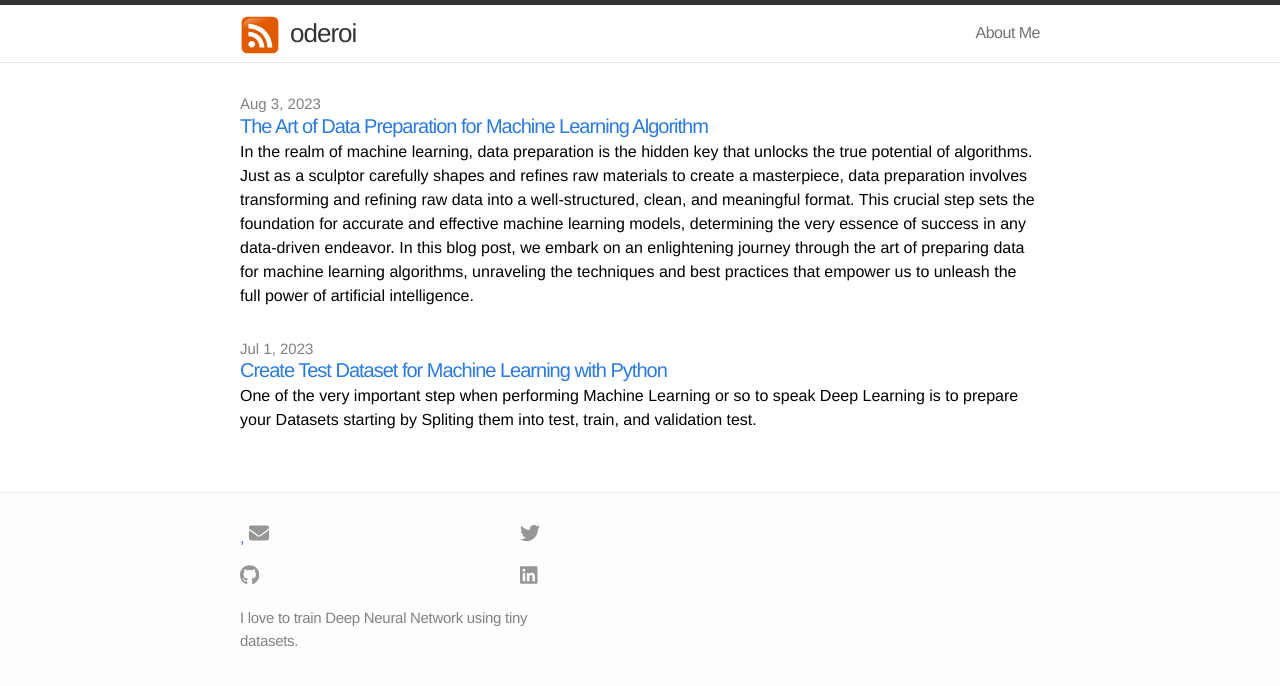
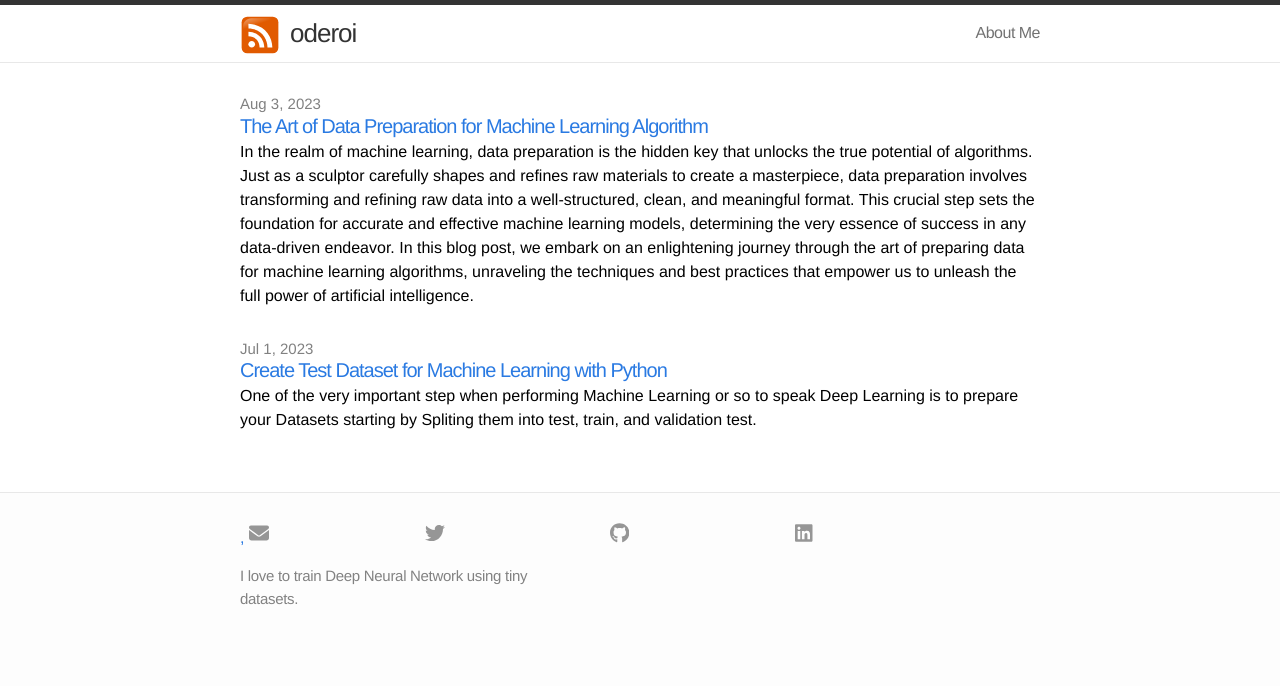
Before and after one commit to oderoi/oderoi.github.io, a Jekyll site: the page built from index.markdown, in a window 1280 px wide. Shown: the top 686 px of the page. Built offline with Jekyll 4.4.1, drawn with Linux system fonts in a browser that asks for light colours.

Commit message:
Update footer.html

```diff
--- a/_includes/footer.html
+++ b/_includes/footer.html
@@ -4,7 +4,7 @@
 
     <!-- <h2 class="footer-heading">{{ site.title }}</h2> -->
 
-    <div class="footer-col-1 column">
+    <div class="footer-col-2 column">
       <!-- <ul> -->
         <!-- <li>{{ site.title }}</li> -->
         <a href="mailto:{{ site.email }}">
@@ -18,7 +18,7 @@
       <!-- </ul> -->
     </div>
 
-    <div class="footer-col-1 column">
+    <div class="footer-col-2 column">
         {% if site.twitter_username %}
         <a href="https://twitter.com/{{ site.twitter_username }}">
           <span class="icon twitter">
@@ -33,7 +33,7 @@
 
     </div>
 
-    <div class="footer-col-1 column">
+    <div class="footer-col-2 column">
         {% if site.github_username %}
           <a href="https://github.com/{{ site.github_username }}">
             <span class="icon github">
@@ -45,7 +45,7 @@
 
     </div>
 
-    <div class="footer-col-1 column">
+    <div class="footer-col2 column">
       {% if site.linkdin_username %}
         <a href="www.linkedin.com/in/{{ site.linkdin_username }}">
           <span class="icon github">
```
